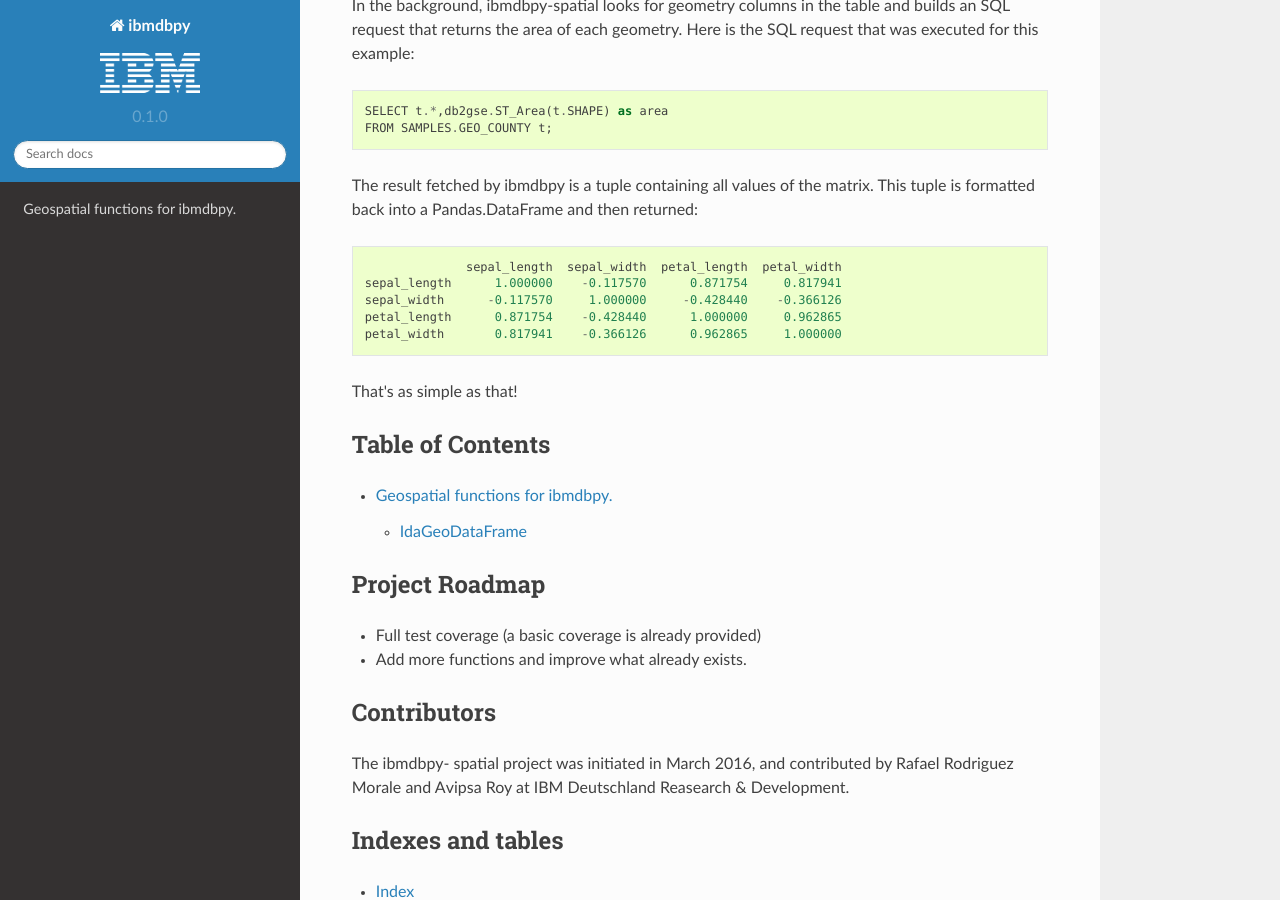
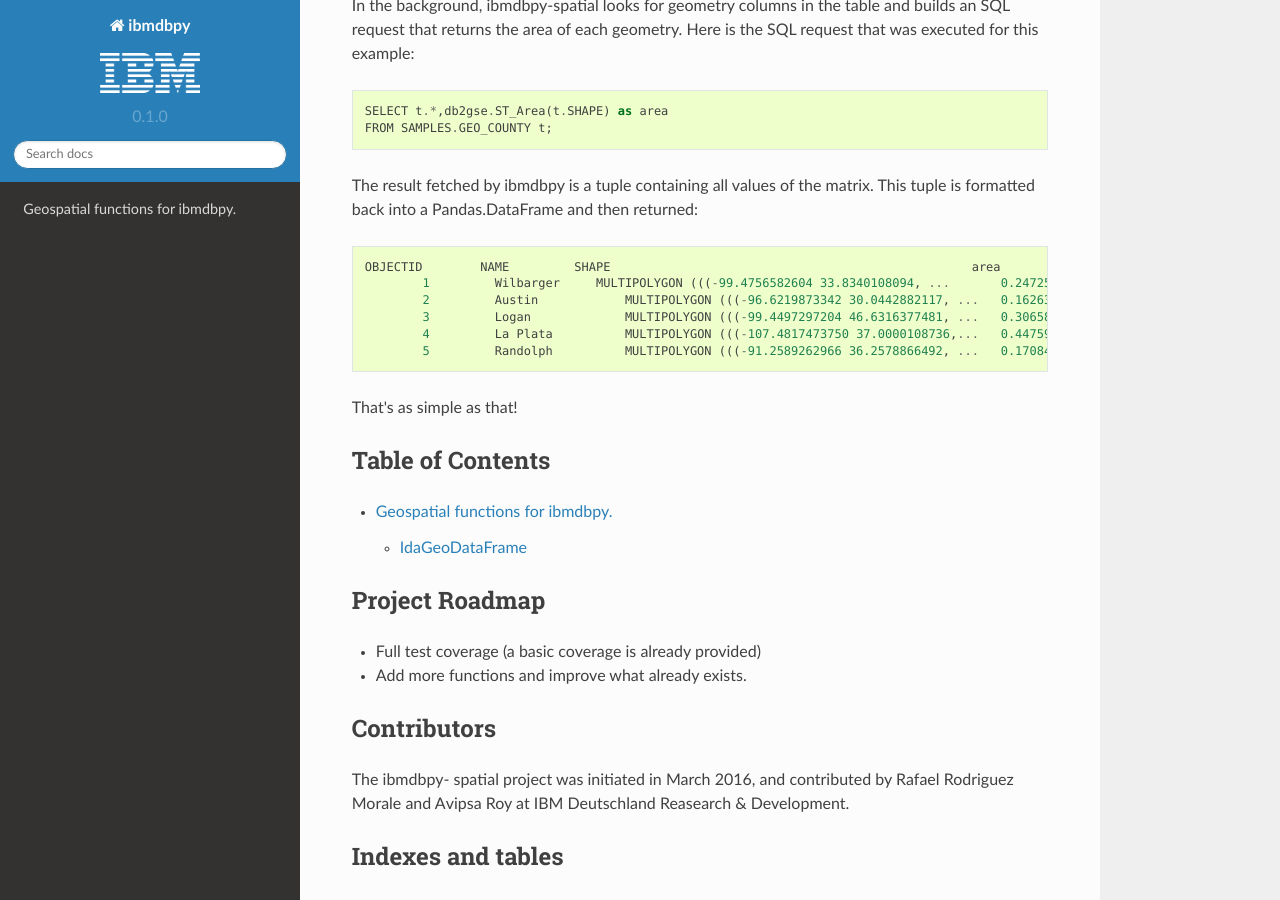
Before and after one commit to ibmdbanalytics/ibmdbpy, a Sphinx documentation site: the page built from docs/source/index.rst, in a window 1280 px wide and 900 px high, scrolled down 1457 px. Built offline with Sphinx 7.4.7 and the Read the Docs theme 2.0.0, drawn with Linux system fonts in a browser that asks for light colours; formulas are drawn with MathJax 3; pages that are not in the unit, such as notebooks, are missing from menus.

```diff
--- a/docs/source/index.rst
+++ b/docs/source/index.rst
@@ -61,11 +61,12 @@
 
 The result fetched by ibmdbpy is a tuple containing all values of the matrix. This tuple is formatted back into a Pandas.DataFrame and then returned::
 
-                 sepal_length  sepal_width  petal_length  petal_width
-   sepal_length      1.000000    -0.117570      0.871754     0.817941
-   sepal_width      -0.117570     1.000000     -0.428440    -0.366126
-   petal_length      0.871754    -0.428440      1.000000     0.962865
-   petal_width       0.817941    -0.366126      0.962865     1.000000
+    	OBJECTID 	NAME 	     SHAPE 	                                            area
+        	1 	  Wilbarger 	MULTIPOLYGON (((-99.4756582604 33.8340108094, ... 	0.247254
+ 	        2 	  Austin 	    MULTIPOLYGON (((-96.6219873342 30.0442882117, ... 	0.162639
+ 	        3 	  Logan 	    MULTIPOLYGON (((-99.4497297204 46.6316377481, ... 	0.306589
+ 	        4 	  La Plata 	    MULTIPOLYGON (((-107.4817473750 37.0000108736,... 	0.447591
+ 	        5 	  Randolph 	    MULTIPOLYGON (((-91.2589262966 36.2578866492, ... 	0.170844
 
 That's as simple as that!
 
```
Also changed, not shown: README.rst (+60 -40 lines).
